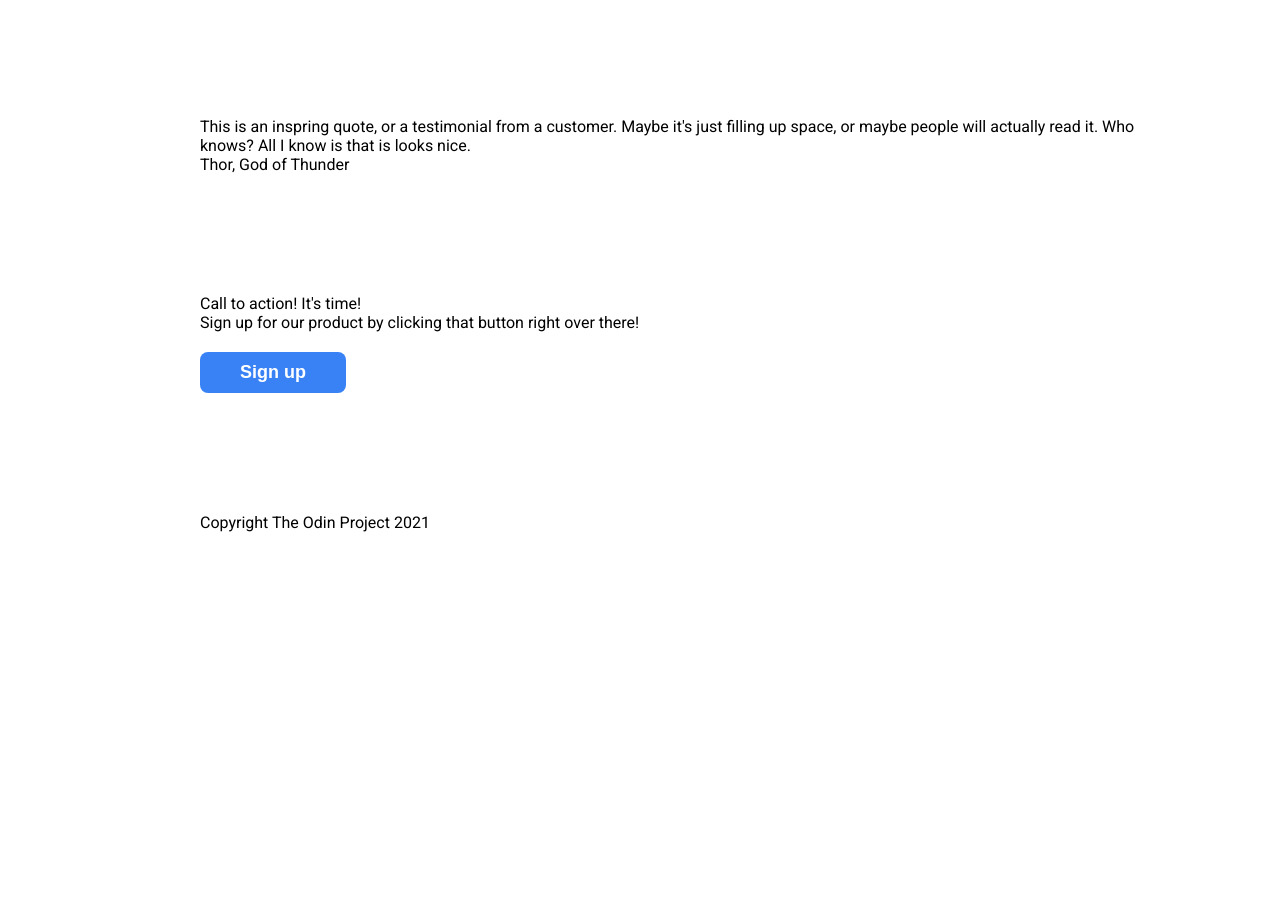
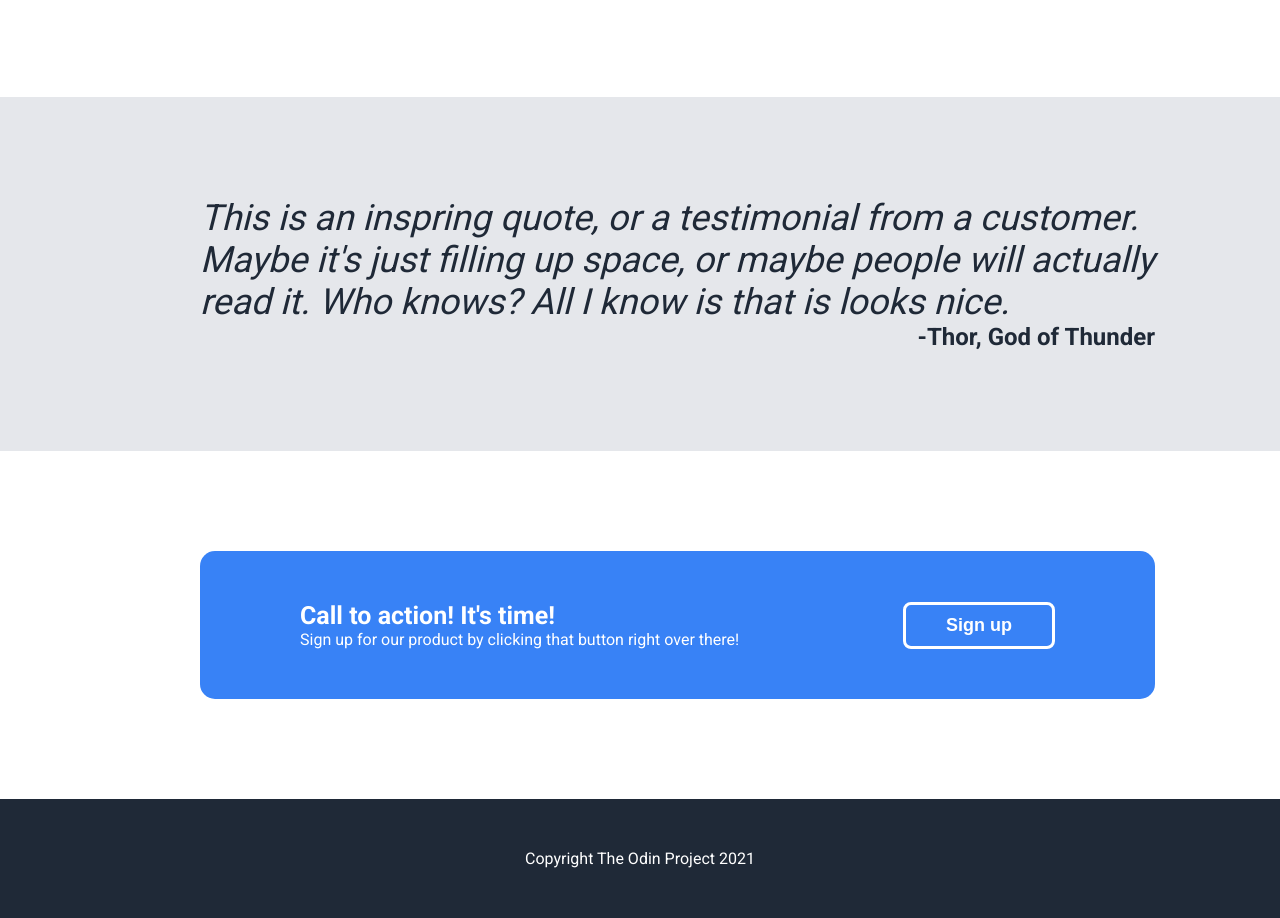
Before and after one commit to steveonlinedev/odin-landing-page, a plain HTML site: page index.html in a window 1280 px wide. Shown: the part 877-1795 px from the top of the page. Before the commit the page ends 1509 px from the top, so only its background shows below. Drawn offline with Linux system fonts and the light colour scheme.

Commit message:
Complete

```diff
--- a/index.html
+++ b/index.html
@@ -56,12 +56,16 @@
 
     <div class="quote">
         <div>This is an inspring quote, or a testimonial from a customer. Maybe it's just filling up space, or maybe people will actually read it. Who knows? All I know is that is looks nice.</div>
-        <div>Thor, God of Thunder</div>
+        <div class="quote-signature">-Thor, God of Thunder</div>
     </div>
-    <div class="signupbox">
-        <div>Call to action! It's time!</div>
-        <div>Sign up for our product by clicking that button right over there!</div>
-        <button>Sign up</button>
+    <div class="action">
+        <div class="actionbox">
+            <div>
+                <div class="actiontitle">Call to action! It's time!</div>
+                <div class="actionsub">Sign up for our product by clicking that button right over there!</div>
+            </div>
+            <button class="actionbutton">Sign up</button>
+        </div>
     </div>
     <div class="footer">
       Copyright The Odin Project 2021
--- a/style.css
+++ b/style.css
@@ -10,12 +10,36 @@
 
   }
 
-  .header, .hero-container, .info-container, .quote, .signupbox, .footer{
+  button {
+    padding: 10px 40px;
+    margin-top: 20px;
+    background-color: #3882F6;
+    border: none;
+    border-radius: 8px;
+    color: white;
+    font-size: 18px;
+    font-weight: bold;
+  }
+
+  ul{
+    list-style-type: none;
+    display: flex;
+    gap: 15px;
+    align-items: flex-start;
+  }
+
+  a {
+    text-decoration: none;
+    font-size: 18px;
+    color: #d9dbdd;
+  }
+
+  .header, .hero-container, .info-container, .quote, .action{
     padding: 20px 125px 100px 200px;
 
   }
 
-  .header, .hero-container {
+  .header, .hero-container, .footer {
     background-color: #1f2937;
 
   }
@@ -116,29 +140,51 @@
 
   }
 
+  .quote {
+    background-color: #E5E7EB;
+    font-size: 36px;
+    color: #1f2937;
+    font-style: italic;
+    padding-top: 100px;
+  }
+
+  .quote-signature {
+    font-size: 24px;
+    font-style: normal;
+    font-weight: bold;
+    text-align: right;
+  }
 
 
+  .action {
+    padding-top: 100px;
+  }
 
-  button {
-    padding: 10px 40px;
-    margin-top: 20px;
-    background-color: #3882F6;
-    border: none;
-    border-radius: 8px;
+  .actionbox {
+    background: #3882F6;
+    border-radius: 15px;
+    padding: 50px 100px;
+    display: flex;
+    justify-content: space-between;
     color: white;
-    font-size: 18px;
+    align-items: center;
+  }
+
+  .actionbutton {
+    border: 3px solid white;
+    margin: 0;
+  }
+
+  .actiontitle {
+    font-size: 25px;
     font-weight: bold;
   }
 
-  ul{
-    list-style-type: none;
+  .footer {
     display: flex;
-    gap: 15px;
-    align-items: flex-start;
+    color: white;
+    justify-content: center;
+    align-items: center;
+    padding: 50px 0;
+
   }
-
-  a {
-    text-decoration: none;
-    font-size: 18px;
-    color: #d9dbdd;
-  }
```
